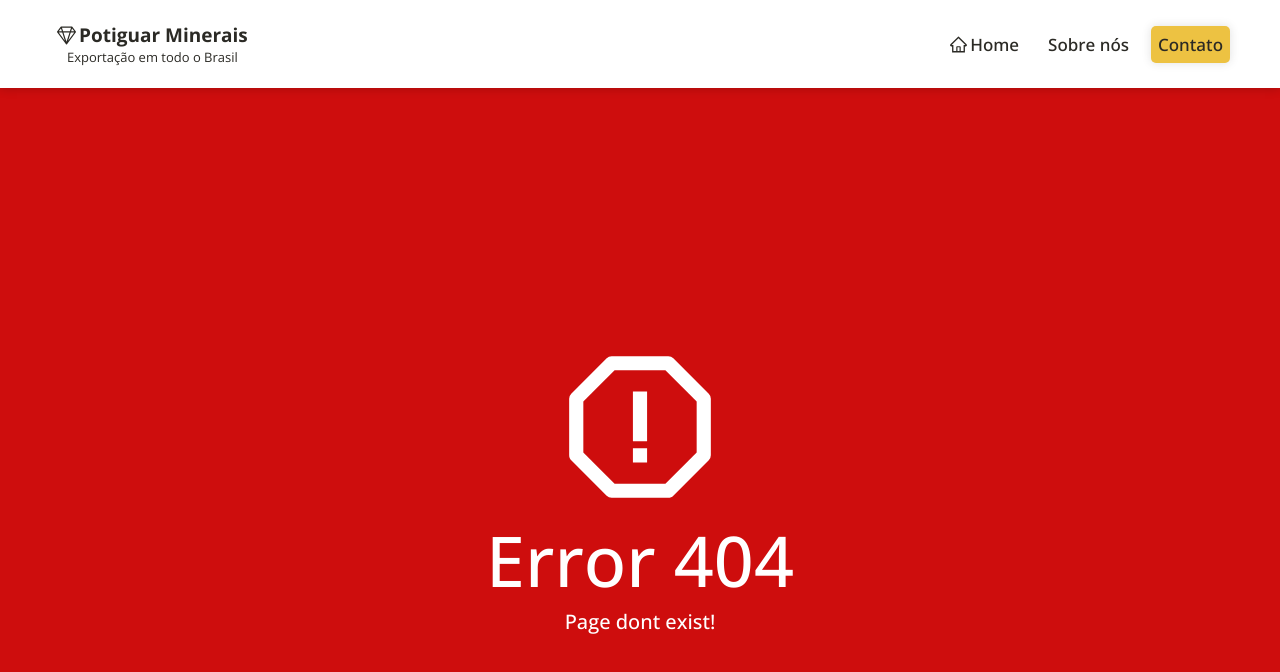
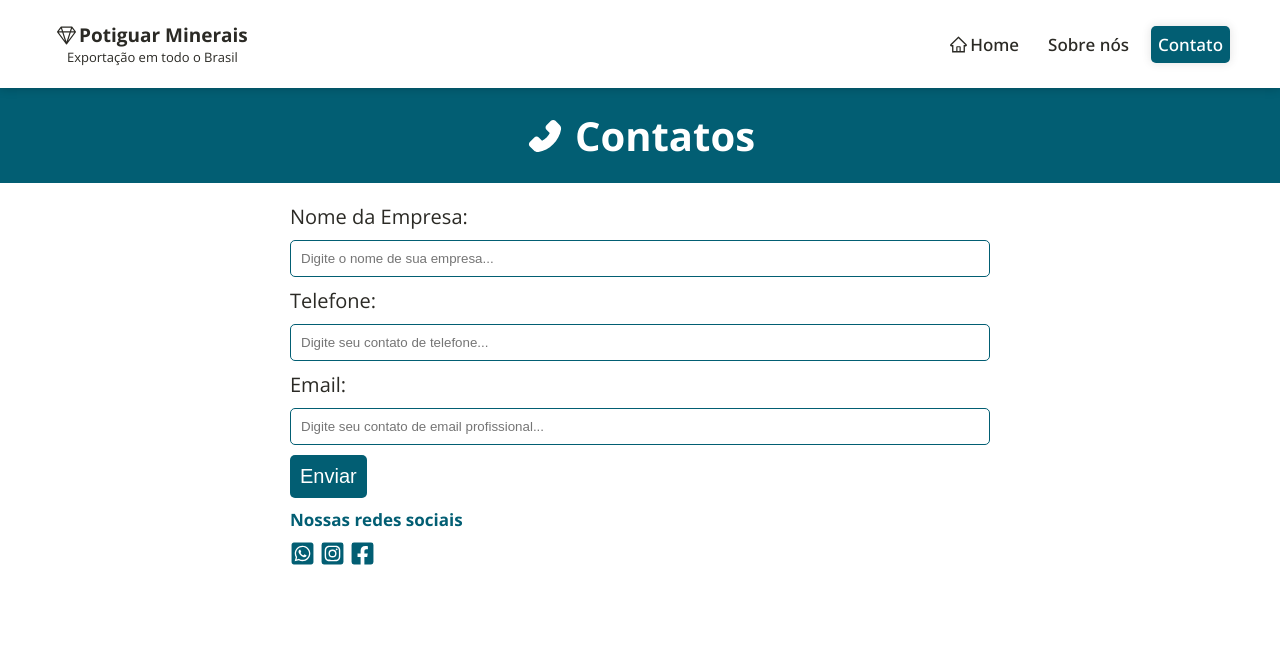
Before and after one commit to forcaweb/landpage-site-mineracao, a React (Create React App) app: page /contact in a window 1280 px wide. Before the commit this address had no page. Shown: the top 672 px of the page. Built offline with nearby package versions, Linux system fonts and the light colour scheme.

Commit message:
at2011202220

```diff
--- a/src/App.css
+++ b/src/App.css
@@ -9,10 +9,10 @@
 }
 
 :root{
-  --bg-color: #1f0a53;
+  --bg-color: #011F26;
   --white-color: #fff;
-  --defualt-color: #619fcc;
-  --yellow-color: #EDC242;
+  --default-color: #025E73;
+  --yellow-color: #F2A71B;
   --black-color: #2B2A25;
   --grey-color: #e3e3e3;
   --color-tittle: rgb(29, 24, 12);
--- a/src/App.js
+++ b/src/App.js
@@ -5,6 +5,8 @@ import Home from './componets/home/home';
 import About from './componets/about/about';
 import Page404 from './componets/page404/page404';
 import Header from './componets/header/header';
+import Contact from './componets/contact/contact';
+
 import './App.css';
 
 export default function App() {
@@ -13,7 +15,8 @@ export default function App() {
       <Header />
       <Routes>
         <Route path="/" element={<Home />} />
-        <Route path="about" element={<About />} />
+        <Route path="/about" element={<About />} />
+        <Route path="/contact" element={<Contact />} />
         <Route path="*" element={<Page404 />} />
       </Routes>
     </>
--- /dev/null
+++ b/src/componets/contact/contact.css
@@ -0,0 +1,134 @@
+.contact-container{
+  width: 100%;
+  min-height: 100vh;
+  background: var(--white-color);
+}
+.header-contact{
+  width: 100%;
+  background: var(--default-color);
+  padding: 20px;
+  position: relative;
+  display: flex;
+  justify-content: center;
+  align-items: center;
+}
+
+.header-contact h2{
+  position: relative;
+  font-size: 40px;
+  display: flex;
+  justify-content: center;
+  align-items: center;
+  flex-direction: row;
+  flex-wrap: nowrap;
+  color: var(--white-color);
+  gap: 10px;
+}
+
+.form-container{
+  width: 100%;
+  padding: 20px;
+  position: relative;
+  display: flex;
+  justify-content: center;
+  align-items: center;
+  flex-direction: column;
+}
+
+.form-container form{
+  width: 100%;
+  max-width: 700px;
+  position: relative;
+  display: flex;
+  justify-content: center;
+  align-items: flex-start;
+  flex-direction: column;
+  gap: 10px;
+}
+
+.form-container form label{
+  position: relative;
+  display: flex;
+  justify-content: center;
+  align-items: flex-start;
+  flex-direction: column;
+  font-size: 20px;
+}
+
+.form-container form input{
+  width: 100%;
+  position: relative;
+  display: flex;
+  justify-content: center;
+  align-items: flex-start;
+  flex-direction: column;
+  padding: 10px;
+  border: 1px solid var(--default-color);
+  border-radius: 5px;
+}
+
+.form-container form button{
+  position: relative;
+  display: flex;
+  justify-content: center;
+  align-items: flex-start;
+  flex-direction: column;
+  padding: 10px;
+  border: none;
+  border-radius: 5px;
+  background-color: var(--default-color);
+  font-size: 20px;
+  color: var(--white-color);
+  cursor: pointer;
+}
+
+.form-container nav{
+  position: relative;
+  width: 100%;
+  max-width: 700px;
+  display: flex;
+  justify-content: flex-start;
+  align-items: center;
+  flex-direction: row;
+  flex-wrap: wrap;
+  border-radius: 5px;
+  font-size: 20px;
+  gap: 5px;
+}
+
+.form-container nav a{
+  position: relative;
+  width: 100%;
+  display: flex;
+  justify-content: center;
+  align-items: center;
+  flex-direction: row;
+  border-radius: 5px;
+  font-size: 25px;
+  color: var(--default-color);
+}
+
+.form-container nav li:nth-child(1) a:hover{
+  color: rgb(7, 123, 44);
+}
+
+.form-container nav li:nth-child(2) a:hover{
+  color: rgb(166, 3, 57);
+}
+
+.form-container nav li:nth-child(3) a:hover{
+  color: rgb(7, 65, 123);
+}
+
+.info-contacts{
+  position: relative;
+  width: 100%;
+  max-width: 700px;
+  display: flex;
+  justify-content: flex-start;
+  align-items: center;
+  flex-direction: row;
+  padding: 10px 0;
+  font-size: 17px;
+  color: var(--default-color);
+}
--- /dev/null
+++ b/src/componets/contact/contact.js
@@ -0,0 +1,62 @@
+import * as React from 'react';
+import * as IconAi from 'react-icons/ai';
+import * as IconFa from 'react-icons/fa';
+import './contact.css';
+
+export default function Contact() {
+  return (
+    <main className="contact-container">
+      <section className="header-contact">
+        <h2>
+          <IconAi.AiFillPhone /> Contatos
+        </h2>
+      </section>
+      <section className="form-container">
+        <form action="/" method="POST">
+          <label htmlFor="name">Nome da Empresa:</label>
+          <input
+            type="text"
+            id="name"
+            name="name"
+            placeholder="Digite o nome de sua empresa..."
+          />
+
+          <label htmlFor="tell">Telefone:</label>
+          <input
+            type="text"
+            id="tell"
+            name="tell"
+            placeholder="Digite seu contato de telefone..."
+          />
+
+          <label htmlFor="email">Email:</label>
+          <input
+            type="email"
+            id="email"
+            name="email"
+            placeholder="Digite seu contato de email profissional..."
+          />
+          <button type="submit">Enviar</button>
+        </form>
+        <h2 className="info-contacts">Nossas redes sociais</h2>
+        <nav>
+          <li>
+            <a href="/">
+              <IconFa.FaWhatsappSquare />
+            </a>
+          </li>
+          <li>
+            <a href="/">
+              <IconFa.FaInstagramSquare />
+            </a>
+          </li>
+          <li>
+            <a href="/">
+              <IconFa.FaFacebookSquare />
+            </a>
+          </li>
+        </nav>
+      </section>
+    </main>
+  );
+}
--- a/src/componets/header/header.css
+++ b/src/componets/header/header.css
@@ -61,7 +61,7 @@
 }
 
 .header-navigation nav:nth-child(2) a:hover{
-  color: var(--defualt-color);
+  color: var(--default-color);
   border-radius: 1px;
 }
 
@@ -97,7 +97,7 @@
 }
 
 .header-navigation .btn-mobile button:hover{
-  color: var(--defualt-color);
+  color: var(--default-color);
 }
 
 .header-navigation .menu-mobile{
@@ -132,13 +132,15 @@
 }
 
 .link-important{
-  background-color: var(--yellow-color);
+  background-color: var(--default-color);
   border-radius: 5px;
   box-shadow: 0 0 10px rgba(51, 51, 51, 0.152);
+  color: var(--white-color) !important;
 }
 
 .link-important:hover{
   background-color: var(--grey-color);
+  color: var(--default-color) !important;
 }
 
 @media only screen and (max-width: 750px) {
--- a/src/componets/home/home.css
+++ b/src/componets/home/home.css
@@ -1,15 +1,15 @@
 .all-content{
-  background: var(--bg-color) url(/src/assets/img/bg-header.png);
+  background: var(--bg-color) url(/src/assets/img/bg-header.jpg);
   background-color: var(--bg-color);
   background-position: top;
   background-repeat: no-repeat;
   background-size: contain;
   background-attachment: scroll;
-  /* box-shadow: inset 0 0 100px rgb(0, 0, 0); */
+  box-shadow: inset 0 1000px 0 rgba(0, 0, 0, 0.4);
 }
 .categories{
   width: 100%;
-  min-height: 90vh;
+  min-height: 100vh;
   overflow: hidden;
   position: relative;
   display: flex;
@@ -20,7 +20,6 @@
 }
 
 .header-blocks{
-  width: 100%;
   position: relative;
   display: flex;
   justify-content: center;
@@ -28,19 +27,21 @@
   flex-direction: column;
   padding: 10px;
   gap: 10px;
+  overflow: hidden;
 }
 
 .header-blocks .hdr{
-  font-size: 27px;
+  font-size: 36px;
   color: var(--white-color);
   text-align: center;
   font-weight: bold;
   position: relative;
   padding: 15px;
+  z-index: 10;
 }
 
 .header-blocks .dcpt{
-  font-size: 14px;
+  font-size: 13px;
   color: var(--white-color);
   text-align: center;
   font-weight: 500;
@@ -55,7 +56,7 @@
   left: 0;
   width: 100%;
   height: 2px;
-  background: var(--defualt-color);
+  background: var(--yellow-color);
   border-radius: 3px;
 }
 
@@ -127,15 +128,13 @@
   justify-content: center;
   align-items: center;
   flex: 50%;
-  padding: 10px;
-  background-color: var(--defualt-color);
+  background-color: var(--default-color);
 }
 
 .image img{
   width: 100%;
   position: relative;
   display: block;
-  border-radius: 10px;
 }
 
 
@@ -154,8 +153,8 @@
 
 .descriptions h2{
   font-size: 30px;
-  color: var(--defualt-color);
-  font-weight: 550;
+  color: var(--default-color);
+  font-weight: bold;
   text-transform: uppercase;
 }
 
@@ -179,7 +178,7 @@
   font-size: 17px;
   color: var(--white-color);
   font-weight: 500;
-  background: var(--defualt-color);
+  background: var(--default-color);
   padding: 7px;
 }
 
@@ -206,7 +205,6 @@
   width: 100%;
   display: grid;
   grid-template-columns: 1fr 1fr 1fr 1fr;
-  padding: 20px 30px;
   overflow: hidden;
   gap: 10px;
 }
@@ -220,7 +218,7 @@
   flex-direction: column;
   justify-content: center;
   align-items: center;
-  background: var(--defualt-color);
+  background: var(--default-color);
   overflow: hidden;
   padding: 20px 0;
   z-index: 10;
@@ -248,9 +246,9 @@
 }
 
 .card .icon{
-  color: var(--defualt-color);
+  color: var(--default-color);
   z-index: 10;
-  border: 1px solid var(--defualt-color);
+  border: 1px solid var(--default-color);
   border-radius: 10px 20px;
   padding: 15px;
   overflow: hidden;
--- a/src/componets/home/home.js
+++ b/src/componets/home/home.js
@@ -31,7 +31,7 @@ export default function Home() {
                   <p>{item.description}</p>
                   <nav>
                     <li>
-                      <a href="/">Fale conosco</a>
+                      <a href="/contact">Fale conosco</a>
                     </li>
                   </nav>
                 </div>
```
Also changed, not shown: .eslintrc.json, src/assets/img/bg-header.jpg.
